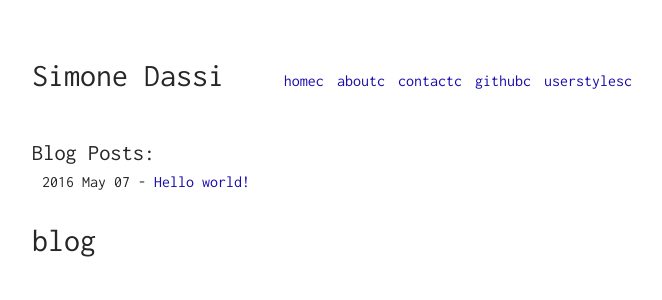
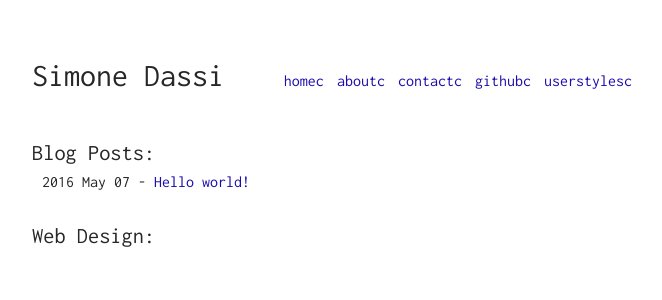
Before and after one commit to SimoDax/simodax.github.io, a Jekyll site: the page built from index.html, in a window 1280 px wide. Shown: the top 300 px of the page, without its empty margins (308-970 px from the left). Built offline with Jekyll 4.4.1, drawn with Linux system fonts in a browser that asks for light colours.

Commit message:
Updated index.html

```diff
--- a/index.html
+++ b/index.html
@@ -17,6 +17,13 @@ published: true
     </ul>
 </div>
 
-<div class="header">
-  <h1>blog</h1>
+<div class="portfolio">
+  <h1>Web Design:</h1>
+    <ul>
+        {% for websites in site.data.websites %}
+        <li>
+            <a href="{{ websites.url }}">{{ websites.url }}</a>
+        </li>
+        {% endfor %}
+    </ul>
 </div>
```
